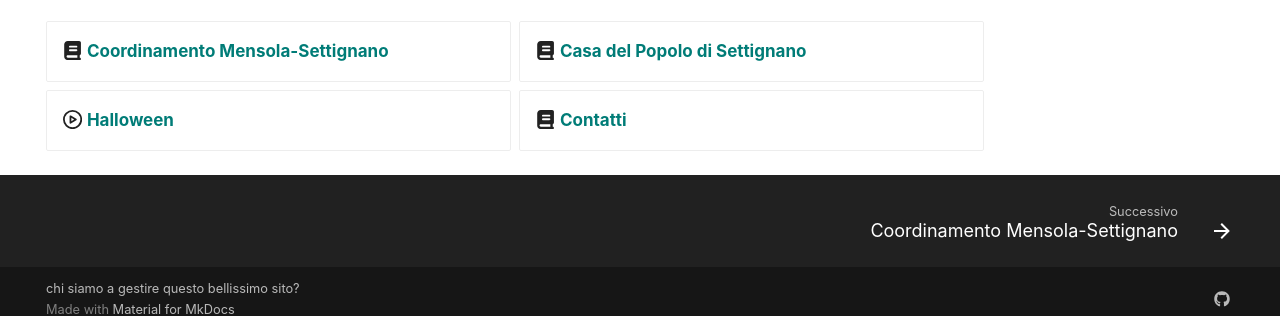
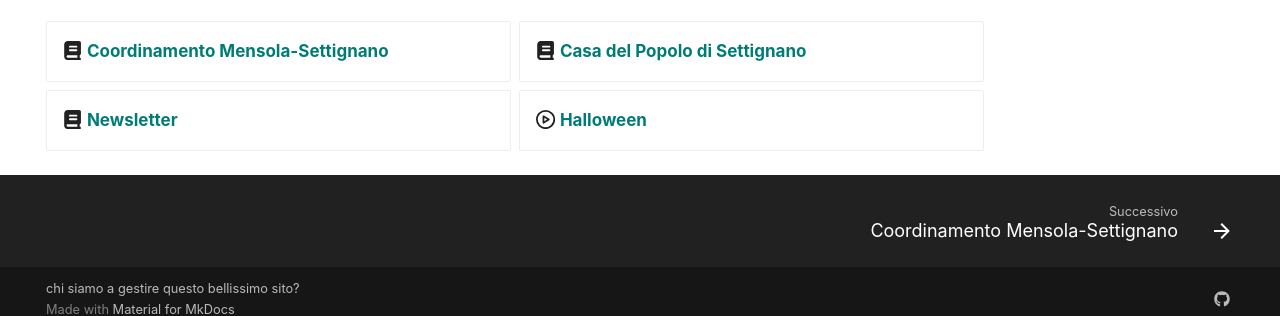
Before and after one commit to settignano/settignano.org, an MkDocs documentation site: the page built from docs/index.md, in a window 1280 px wide and 1108 px high. Shown: the part 776-1092 px from the top of the window. Built offline with MkDocs 1.6.1 and Material for MkDocs 9.7.7, drawn with Linux system fonts in a browser that asks for light colours.

Commit message:
newsletter

```diff
--- a/docs/index.md
+++ b/docs/index.md
@@ -12,7 +12,8 @@ hide:
 
 - :fontawesome-solid-book: **[Coordinamento Mensola-Settignano](./coordinamento.md)**
 - :fontawesome-solid-book: **[Casa del Popolo di Settignano](./cdp.md)**
+- :fontawesome-solid-book: **[Newsletter](https://cdpsettignano.substack.com/)**
 - :fontawesome-regular-circle-play: **[Halloween](./halloween.md)**
-- :fontawesome-solid-book: **[Contatti](https://github.com/settignano/settignano.org)**
+
 
 </div>
```
